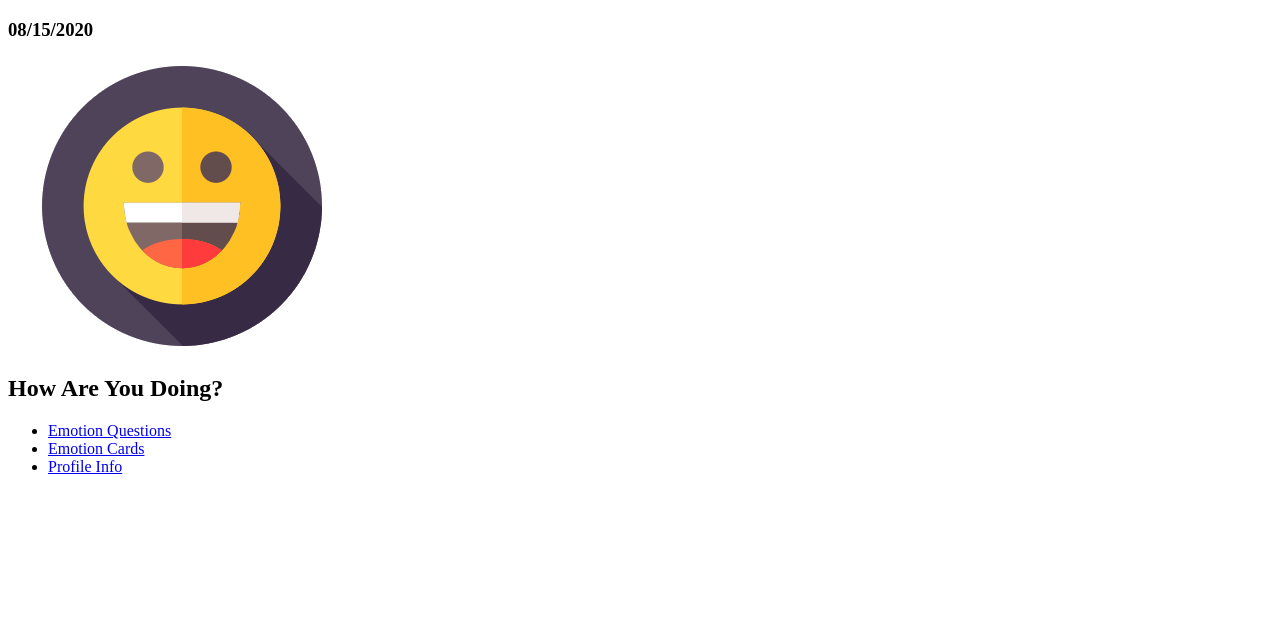
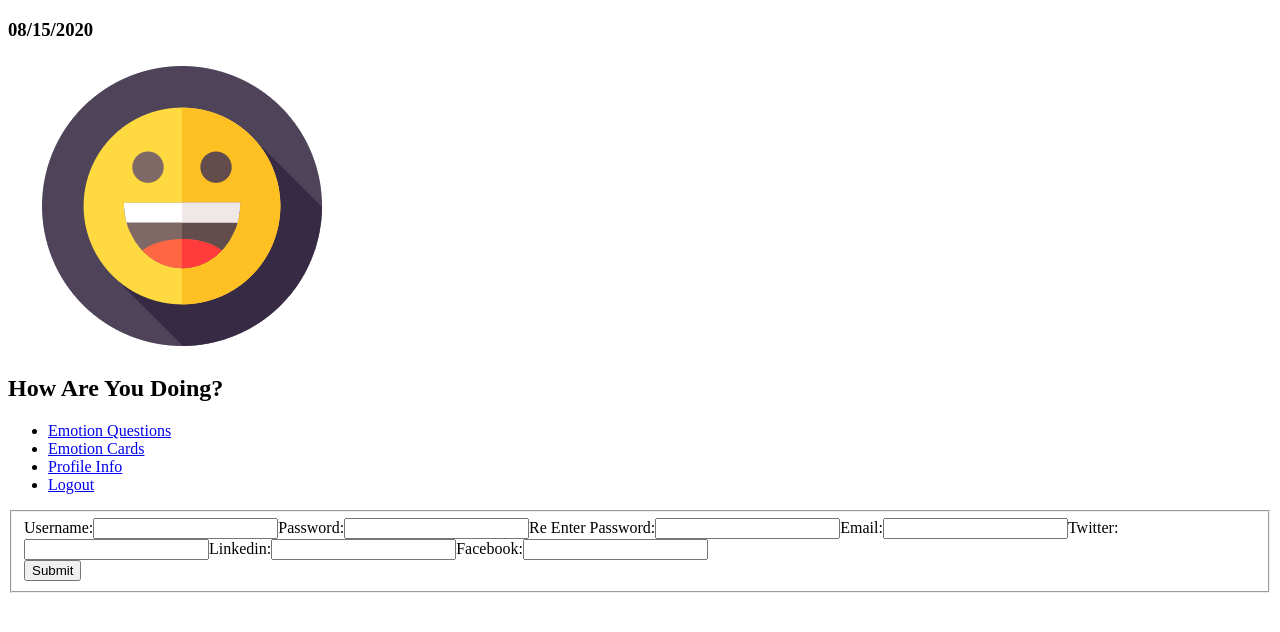
Before and after one commit to nickglovdev/ng-how-are-you-doing, a React (Create React App) app: page /registration in a window 1280 px wide. Shown: the top 632 px of the page. Built offline with nearby package versions, Linux system fonts and the light colour scheme.

Commit message:
Got the registration to work

```diff
--- a/src/components/ApplicationViews.js
+++ b/src/components/ApplicationViews.js
@@ -2,6 +2,7 @@ import { Route, Redirect } from "react-router-dom"
 import React from "react"
 import Login from "./login/Login"
 import Home from "./home/Home"
+import Registration from "./login/Registration"
 import QuestionsList from "./questions/QuestionsList"
 import EmotionsList from "./emotions/EmotionsList"
 import ProfilesList from "./profiles/ProfilesList"
@@ -16,8 +17,12 @@ const ApplicationViews = (props) => {
             <Route path="/login" render={props => {
                 return <Login setUser={setUser} {...props} />
             }} />
-            <Route exact path="/" render={props => { return <Home /> }} />
 
+            <Route exact path="/registration" render={props => {
+                return <Registration setUser={setUser} {...props} />
+            }} />
+
+            <Route exact path="/" render={props => { return <Login /> }} />
             <Route exact path="/questions" render={props => {
                 if (hasUser) {
                     return <QuestionsList {...props} />
--- a/src/components/HowAreYouDoing.js
+++ b/src/components/HowAreYouDoing.js
@@ -9,16 +9,16 @@ const HowAreYouDoing = () => {
 
     // Hold on to hasUser value
   // Make sure it has a value
-  const isAuthenticated = () => localStorage.getItem("credentials") !== null;
+  const isAuthenticated = () => sessionStorage.getItem("credentials") !== null;
   // Is to change to whether they are logged in
   const [hasUser, setHasUser] = useState(isAuthenticated());
   // Sets a user to pass in a user
   const setUser = user => {
-    localStorage.setItem("credentials", JSON.stringify(user));
+    sessionStorage.setItem("credentials", JSON.stringify(user));
     setHasUser(isAuthenticated());
   };
   const clearUser = () => {
-    localStorage.clear();
+    sessionStorage.clear();
     setHasUser(isAuthenticated());
   }
     return (
--- a/src/components/emotions/EmotionsList.js
+++ b/src/components/emotions/EmotionsList.js
@@ -5,7 +5,7 @@ import EmotionManager from '../../modules/EmotionManager';
 
 const EmotionList = (props) => {
   const [cards, setCard] = useState([]);
-  const currentUser = localStorage.getItem("id")
+  const currentUser = sessionStorage.getItem("id")
   const getEmotionCard = () => {
      return EmotionManager.getEmotionById(currentUser).then(allEmotionCards => {
       setCard(allEmotionCards)
--- a/src/components/header/Header.js
+++ b/src/components/header/Header.js
@@ -7,9 +7,6 @@ const Header = (props) => {
     return (
         <header>
             <section>
-                <div>
-                    {/* <h2>{localStorage.getItem('user').replace(/['"]+/g, '')}</h2> */}
-                </div>
                 <div>
                     <h3><Moment format="MM/DD/YYYY">{props.date}</Moment></h3>
                 </div>
@@ -24,6 +21,7 @@ const Header = (props) => {
                         <li><Link to="/questions">Emotion Questions</Link></li>
                         <li><Link to="/emotions">Emotion Cards</Link></li>
                         <li><Link to="/profiles">Profile Info</Link></li>
+                        <li><Link  onClick={() => sessionStorage.clear()} to="/login">Logout</Link></li>
                     </ul>
                 </nav>
             </section>
--- a/src/components/login/Login.js
+++ b/src/components/login/Login.js
@@ -28,8 +28,8 @@ const Login = props => {
         } else {
           const loggedUser = ("credintials", JSON.stringify(credentials.user))
           const userloggingId = ("activeUser", users.id)
-          localStorage.id = userloggingId
-          localStorage.user = loggedUser
+          sessionStorage.id = userloggingId
+          sessionStorage.user = loggedUser
           props.history.push("/")
         }
       })
@@ -53,6 +53,7 @@ const Login = props => {
             required="" />
         </div>
         <button type="submit">Sign in</button>
+        <button type="button"  onClick={() => props.history.push(`/registration`)}>Register</button>
       </fieldset>
     </form>
   );
--- /dev/null
+++ b/src/components/login/Registration.js
@@ -0,0 +1,128 @@
+import React, { useState, useEffect } from "react";
+import LoginManager from "../../modules/LoginManager";
+
+
+const Registration= (props) => {
+
+    const [credentials, setCredentials] = useState({ username: "", password: "", rePassword: "", email: "", twitter: "", facebook: "", linkedin: "" })
+
+    const fieldChange = evt => {
+        const stateToChange = { ...credentials };
+        stateToChange[evt.target.id] = evt.target.value;
+        setCredentials(stateToChange);
+
+
+    }
+    const createNewUser = (evt) => {
+        evt.preventDefault()
+            console.log("hello")
+            // Selection values to be used in the code below
+            const createUsername = document.querySelector("#username").value;
+            const createPassword = document.querySelector("#password").value;
+            const reInputPassword = document.querySelector("#rePassword").value;
+
+            LoginManager.getAll()
+                .then(userArray => {
+                    // Checking JSON for similar input and JSON in the database.
+                    const accountCheck = userArray.some(credentials => credentials.username === createUsername)
+                    // If user username is already in the JSON then an error will be reported
+                    if (accountCheck) {
+                        alert("Username is Already Taken")
+                    } else if (createPassword !== reInputPassword) {
+                        alert("Passwords Do not match")
+
+                    } else if (credentials.username === "" || credentials.password === "") {
+                        alert("No Information inputed into Username or Password")
+                     } else {
+                       LoginManager.post(credentials)
+                            .then(user => {
+                                console.log(user)
+                                sessionStorage.clear();
+                                sessionStorage.id = user.id
+                                sessionStorage.user = user.username
+                                props.history.push("/login")
+                            })
+                    }
+                })
+
+
+
+    }
+        return (
+
+                <form>
+                    <fieldset>
+                        <div className="formgrid">
+                        <label htmlFor="username">Username:</label>
+                            <input
+                                type="text"
+                                required
+                                className="form-control"
+                                onChange={fieldChange}
+                                id="username"
+                                value={credentials.username}
+                            />
+                            <label htmlFor="password">Password:</label>
+                            <input
+                                type="password"
+                                required
+                                className="form-control"
+                                onChange={fieldChange}
+                                id="password"
+                                value={credentials.password}
+                            />
+                            <label htmlFor="password">Re Enter Password:</label>
+                            <input
+                                type="password"
+                                required
+                                className="form-control"
+                                onChange={fieldChange}
+                                id="rePassword"
+                                value={credentials.rePassword}
+                            />
+                        <label htmlFor="email">Email:</label>
+                            <input
+                                type="text"
+                                className="form-control"
+                                onChange={fieldChange}
+                                id="email"
+                                value={credentials.email}
+                            />
+                            <label htmlFor="twitter">Twitter:</label>
+                            <input
+                                type="text"
+                                className="form-control"
+                                onChange={fieldChange}
+                                id="twitter"
+                                value={credentials.twitter}
+                            />
+                            <label htmlFor="facebook">Linkedin:</label>
+                            <input
+                                type="text"
+                                className="form-control"
+                                onChange={fieldChange}
+                                id="facebook"
+                                value={credentials.facebook}
+                            />
+                            <label htmlFor="facebook">Facebook:</label>
+                            <input
+                                type="text"
+                                className="form-control"
+                                onChange={fieldChange}
+                                id="linkedin"
+                                value={credentials.linkedin}
+                            />
+                        </div>
+                        <div className="alignRight">
+                            <button
+                                onClick={createNewUser}
+                                className="btn btn-primary"
+                            >Submit</button>
+                        </div>
+                    </fieldset>
+                </form>
+
+        );
+}
+
+export default Registration
--- a/src/components/questions/QuestionsList.js
+++ b/src/components/questions/QuestionsList.js
@@ -55,7 +55,7 @@ const QuestionsList = (props) => {
         const dropdownCalculation = obj => Object.values(obj).reduce((a, b) => a + b);
         emotionCardInfo["totalPoints"] = dropdownCalculation(number)
         emotionCardInfo["date"] = (moment(new Date()).format("MM/DD/YYYY"))
-        emotionCardInfo["userId"] = parseInt(localStorage.getItem('id'))
+        emotionCardInfo["userId"] = parseInt(sessionStorage.getItem('id'))
         emotionCardInfo["quote"] = quotes.content
         emotionCardInfo["author"] = quotes.author
 
--- a/src/modules/LoginManager.js
+++ b/src/modules/LoginManager.js
@@ -4,4 +4,13 @@ export default {
     getAll() {
       return fetch(`${remoteURL}/profiles`).then(result => result.json())
     },
+    post(accountCreate) {
+      return fetch(`${remoteURL}/profiles`, {
+        method: "POST",
+        headers: {
+          "Content-Type": "application/json"
+        },
+        body: JSON.stringify(accountCreate)
+      }).then(data => data.json())
+    }
 }
--- a/src/modules/ProfileManager.js
+++ b/src/modules/ProfileManager.js
@@ -31,8 +31,8 @@ export default {
     }).then(data => data.json());
   },
   getUser() {
-    console.log(localStorage.getItem("id"))
-    return fetch(`${remoteURL}/profiles?id=${localStorage.getItem("id")}`)
+    console.log(sessionStorage.getItem("id"))
+    return fetch(`${remoteURL}/profiles?id=${sessionStorage.getItem("id")}`)
     .then(res=>res.json())
   }
 }
```
Also changed, not shown: api/database.json (+26 -0 lines), src/components/login/registration.js (deleted).
